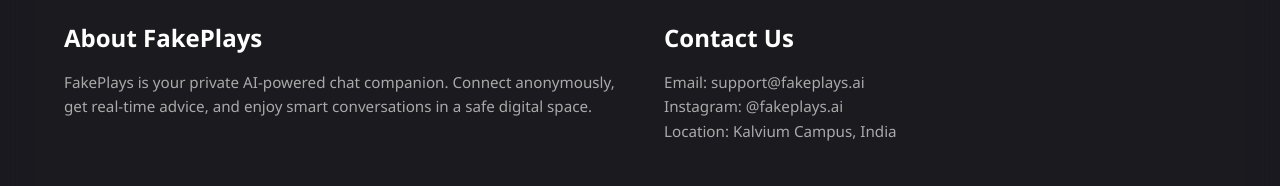
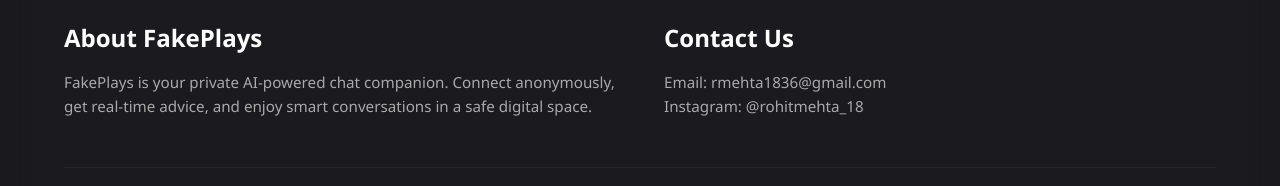
Before and after one commit to kalviumcommunity/S84_Rohit_Capstone_FakePlays, a React (Vite) app in the folder client/: page / in a window 1280 px wide. Shown: the part 1022-1208 px from the top of the page. Built offline with nearby package versions, Linux system fonts and the light colour scheme.

Commit message:
bot-setup

```diff
--- a/client/src/pages/Home.jsx
+++ b/client/src/pages/Home.jsx
@@ -69,9 +69,8 @@
             </div>
             <div className="footer-section">
               <h2>Contact Us</h2>
-              <p>Email: support@fakeplays.ai</p>
-              <p>Instagram: @fakeplays.ai</p>
-              <p>Location: Kalvium Campus, India</p>
+              <p>Email: rmehta1836@gmail.com</p>
+              <p>Instagram: @rohitmehta_18</p>
             </div>
           </div>
           <div className="footer-bottom">
```
